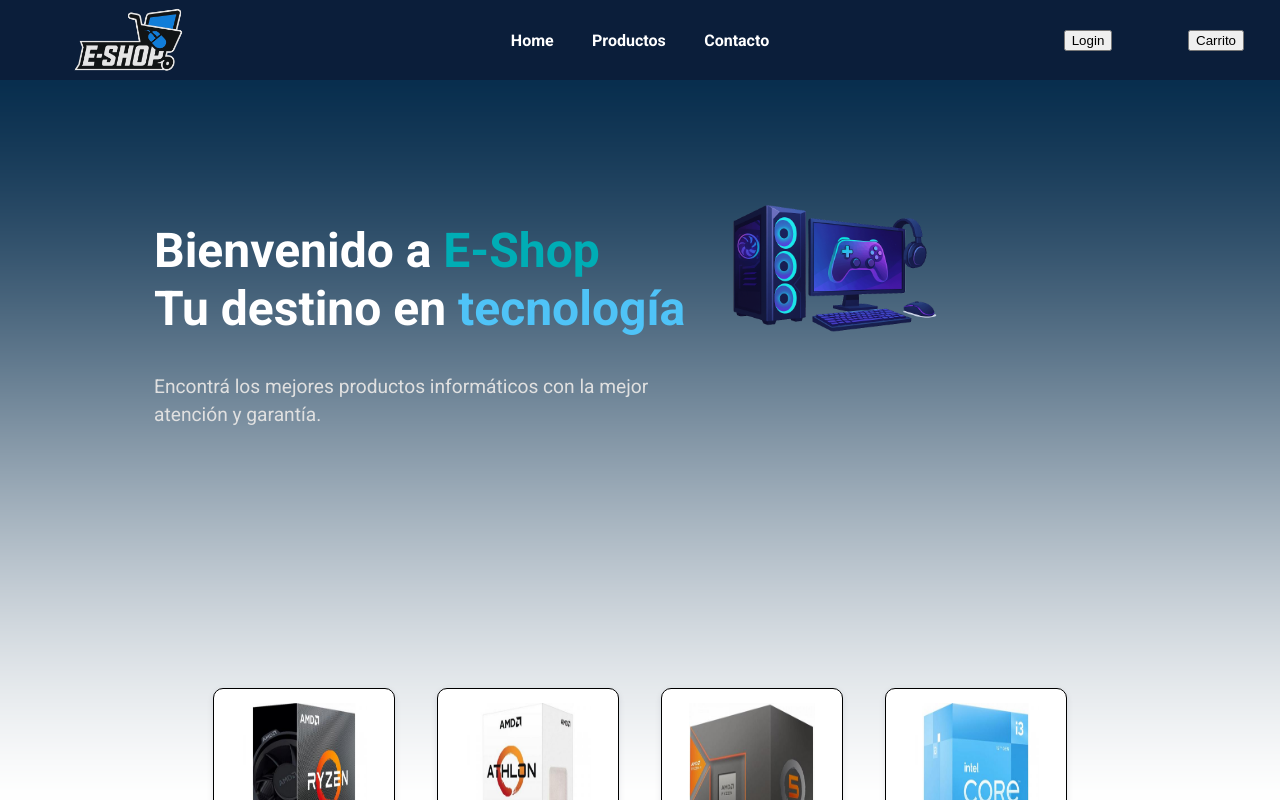
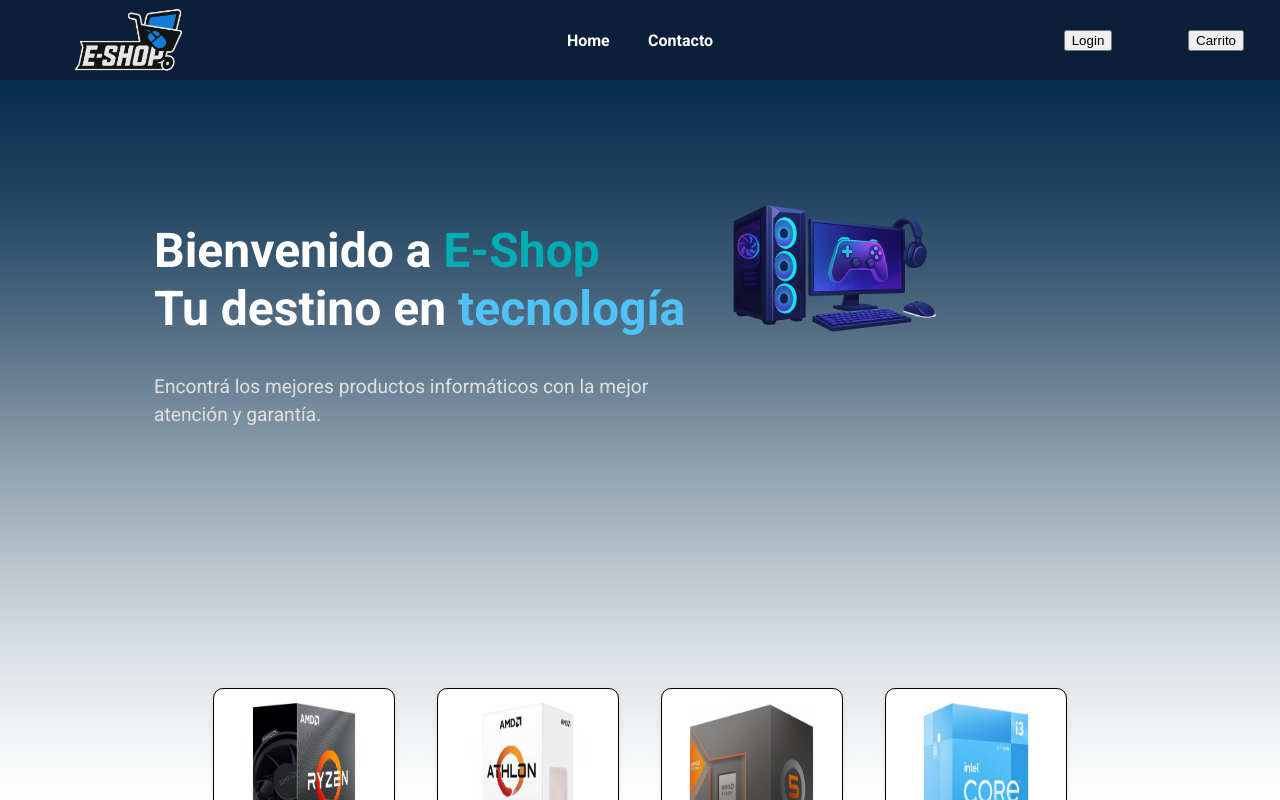
Before and after one commit to arielRas/TelentoTech-React, a React (Vite) app: page / in a window 1280 px wide. Shown: the top 800 px of the page. Built offline with nearby package versions, Linux system fonts and the light colour scheme.

Commit message:
Se instala libreria React Router y se genera ruta estatica para Home.

```diff
--- a/package.json
+++ b/package.json
@@ -11,7 +11,8 @@
   },
   "dependencies": {
     "react": "^19.1.1",
-    "react-dom": "^19.1.1"
+    "react-dom": "^19.1.1",
+    "react-router-dom": "^7.9.4"
   },
   "devDependencies": {
     "@eslint/js": "^9.36.0",
--- a/src/App.jsx
+++ b/src/App.jsx
@@ -1,9 +1,16 @@
+import { BrowserRouter as Router, Routes, Route } from 'react-router-dom';
 import Home from './pages/Home/home';
 
 function App() {
   return (
     <>
-      <Home/>
+      <Router>
+        <div>
+          <Routes>
+            <Route path="/" element={<Home />} />
+          </Routes>
+        </div>
+      </Router>
     </>
   )
 }
--- a/src/components/Header/Header.css
+++ b/src/components/Header/Header.css
@@ -35,6 +35,11 @@ nav ul {
     list-style: none;
 }
 
+nav ul a{
+    text-decoration: none;
+    color: inherit;
+}
+
 
 .header-aux-container {
     flex: 1;
--- a/src/components/Header/Header.jsx
+++ b/src/components/Header/Header.jsx
@@ -1,7 +1,8 @@
+import { Link } from "react-router-dom";
 import "./Header.css";
 
 export const Header = () => {
-    return(
+    return (
         <header>
             <div className="header-logo-container">
                 <img src="../public/img/common/logo.png" alt="" />
@@ -9,8 +10,9 @@ export const Header = () => {
 
             <nav>
                 <ul>
-                    <li>Home</li>
-                    <li>Productos</li>
+                    <li>
+                        <Link to="/">Home</Link>
+                    </li>
                     <li>Contacto</li>
                 </ul>
             </nav>
--- a/src/containers/ProductList/ProductList.jsx
+++ b/src/containers/ProductList/ProductList.jsx
@@ -23,7 +23,7 @@ export const ProductList = () => {
     }, [page])
 
     return (
-        <section className="product-list-section">
+        <section id="products" className="product-list-section">
             <div className="product-list-container">
                 {products.map(product =>
                     <ProductCard key={product.id} product={product} />
```
Also changed, not shown: 1 other file (tests, documents, lock files or other folders).
